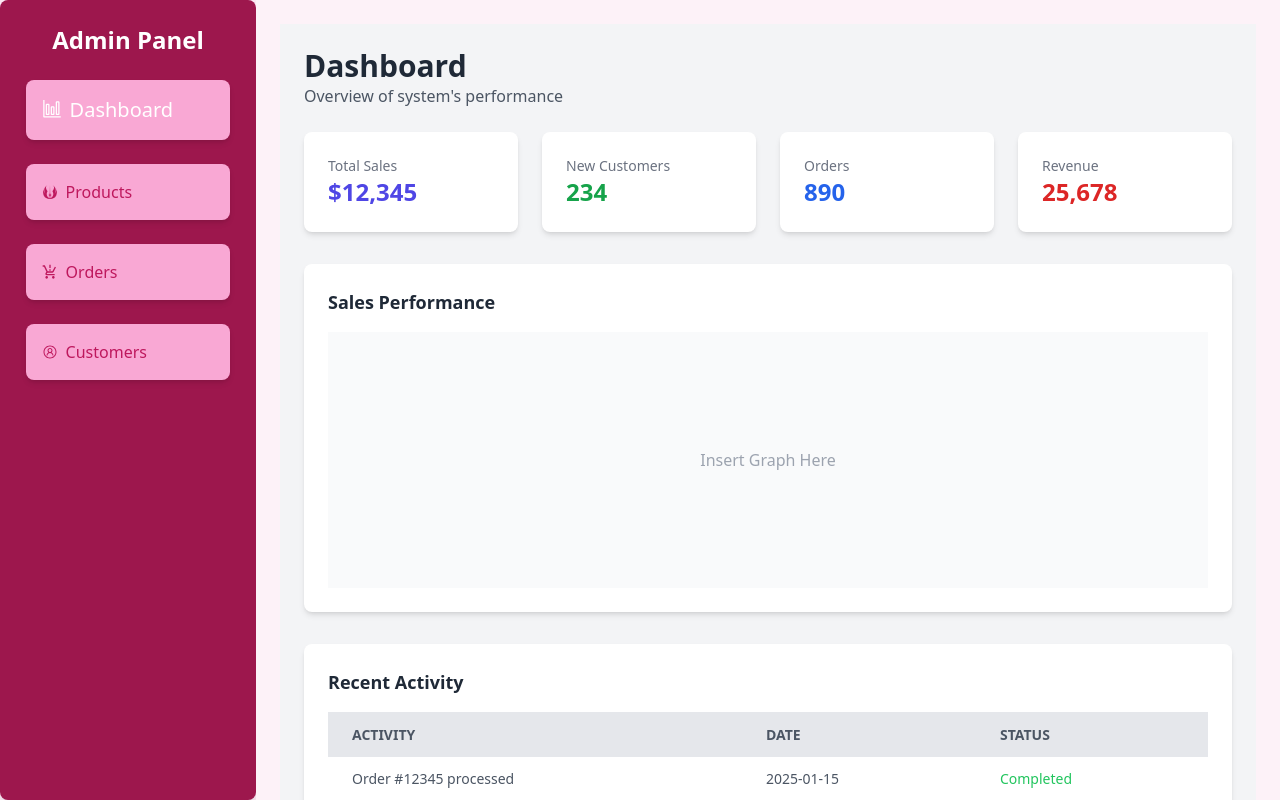
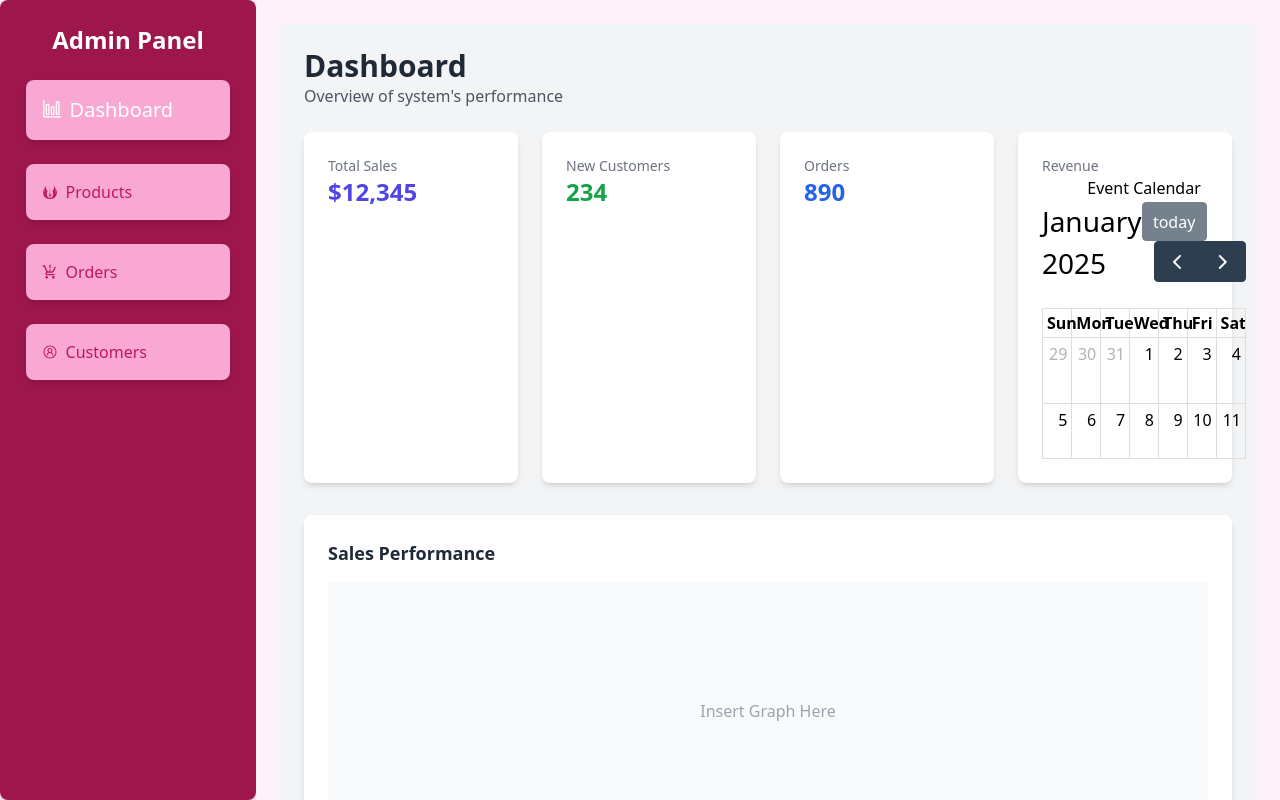
Before and after one commit to SKPHDeemantha/E-platformFrontend, a React (Vite) app: page /admin in a window 1280 px wide. Built offline with nearby package versions, Linux system fonts and the light colour scheme.

Commit message:
Add FullCalendar component and integrate it into AdminDashboard; update ProductPage background color

```diff
--- a/package.json
+++ b/package.json
@@ -10,6 +10,8 @@
     "preview": "vite preview"
   },
   "dependencies": {
+    "@fullcalendar/daygrid": "^6.1.15",
+    "@fullcalendar/react": "^6.1.15",
     "@material-tailwind/react": "^2.1.10",
     "@react-oauth/google": "^0.12.1",
     "@supabase/supabase-js": "^2.47.10",
--- /dev/null
+++ b/src/components/Calender.jsx
@@ -0,0 +1,21 @@
+import React from "react";
+import FullCalendar from "@fullcalendar/react";
+import dayGridPlugin from "@fullcalendar/daygrid";
+
+const FullCalendarComponent = () => {
+  return (
+    <div>
+      <h2>Event Calendar</h2>
+      <FullCalendar
+        plugins={[dayGridPlugin]}
+        initialView="dayGridMonth"
+        events={[
+          { title: "Meeting", date: "2025-02-10" },
+          { title: "Project Deadline", date: "2025-02-15" }
+        ]}
+      />
+    </div>
+  );
+};
+
+export default FullCalendarComponent;
--- a/src/pages/Admin/AdminDashBord.jsx
+++ b/src/pages/Admin/AdminDashBord.jsx
@@ -1,4 +1,5 @@
 import React from "react";
+import FullCalendarComponent from "../../components/Calender";
 
 export default function Dashboard() {
     return (
@@ -25,7 +26,7 @@ export default function Dashboard() {
                 </div>
                 <div className="bg-white shadow-md rounded-lg p-6">
                     <h2 className="text-sm font-medium text-gray-500">Revenue</h2>
-                    <p className="text-2xl font-bold text-red-600">25,678</p>
+                    <button><FullCalendarComponent/></button>
                 </div>
             </section>
 
--- a/src/pages/Home/Productpage.jsx
+++ b/src/pages/Home/Productpage.jsx
@@ -27,7 +27,7 @@ export default function Productpage(){
   ,[])
 
   return(
-    <div className="flex flex-wrap justify-center items-center bg-slate-200 overflow-y-scroll w-full h-full">
+    <div className="flex flex-wrap justify-center items-center bg-{#f1f1f1} overflow-y-scroll w-full h-full">
         {
             products.map(
              (product)=>
```
Also changed, not shown: 1 other file (tests, documents, lock files or other folders).
